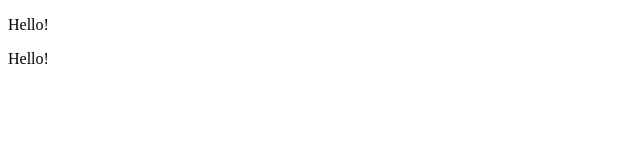
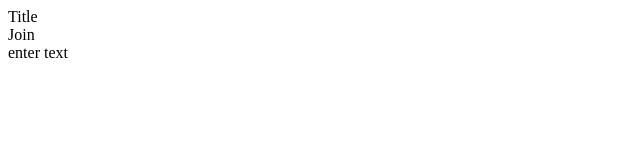
Before and after one commit to Owen-Williamson/owen-williamson.github.io, a plain HTML site: page index.html in a window 1280 px wide. Shown: the whole page, without its empty margins (0-640 px from the left). Drawn offline with Linux system fonts and the light colour scheme.

Commit message:
js test 3

```diff
--- a/index.html
+++ b/index.html
@@ -7,11 +7,18 @@
   </head>
 
   <body>
-    <p>
-      Hello!
-    </p>
-    <p>
-      Hello!
-    </p>
+    <div>
+      Title
+    </div>
+
+    <div>
+      <div>
+        Join
+      </div>
+      <div>
+        enter text
+      </div>
+    </div
+
   </body>
 </html>
--- a/index.js
+++ b/index.js
@@ -1,6 +1,3 @@
 console.log("Hello")
 
-
-alert("Hello")
-
 console.log("Hello")
```
